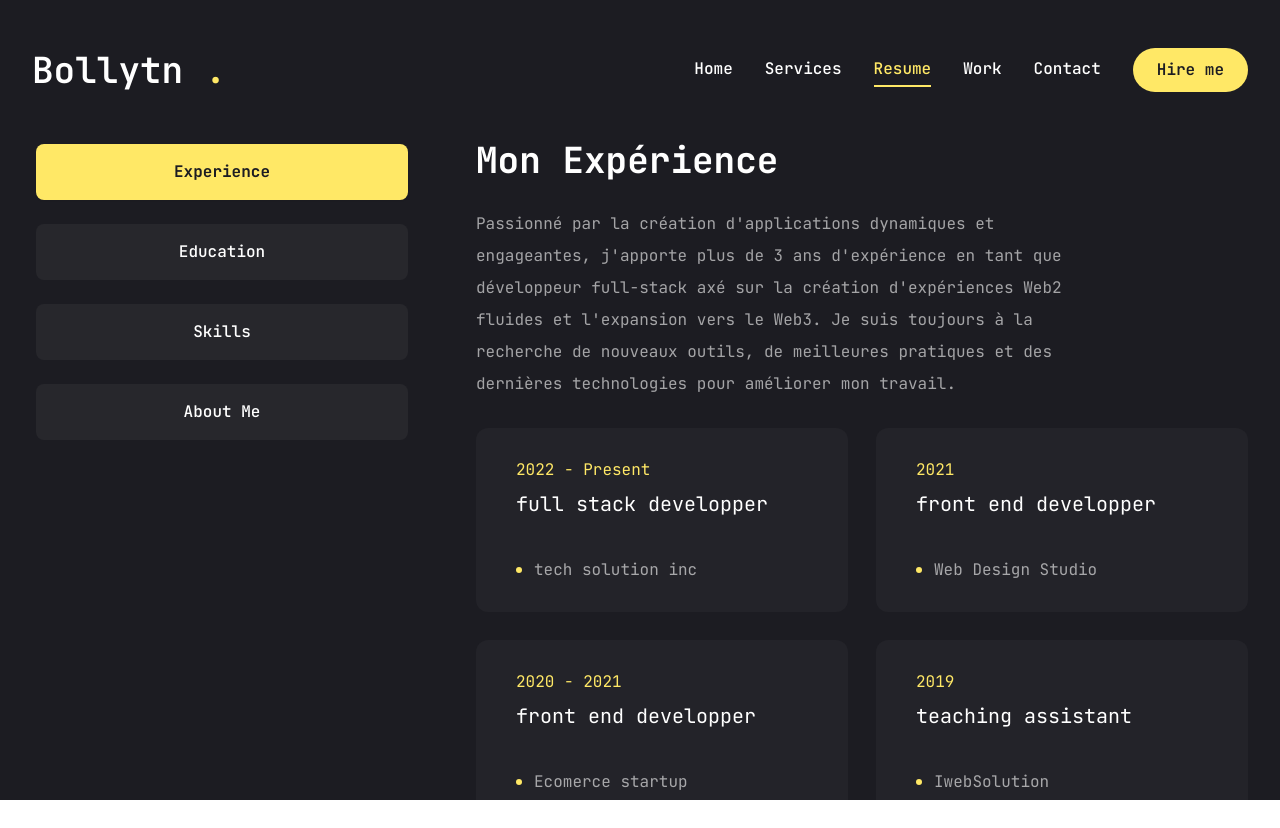
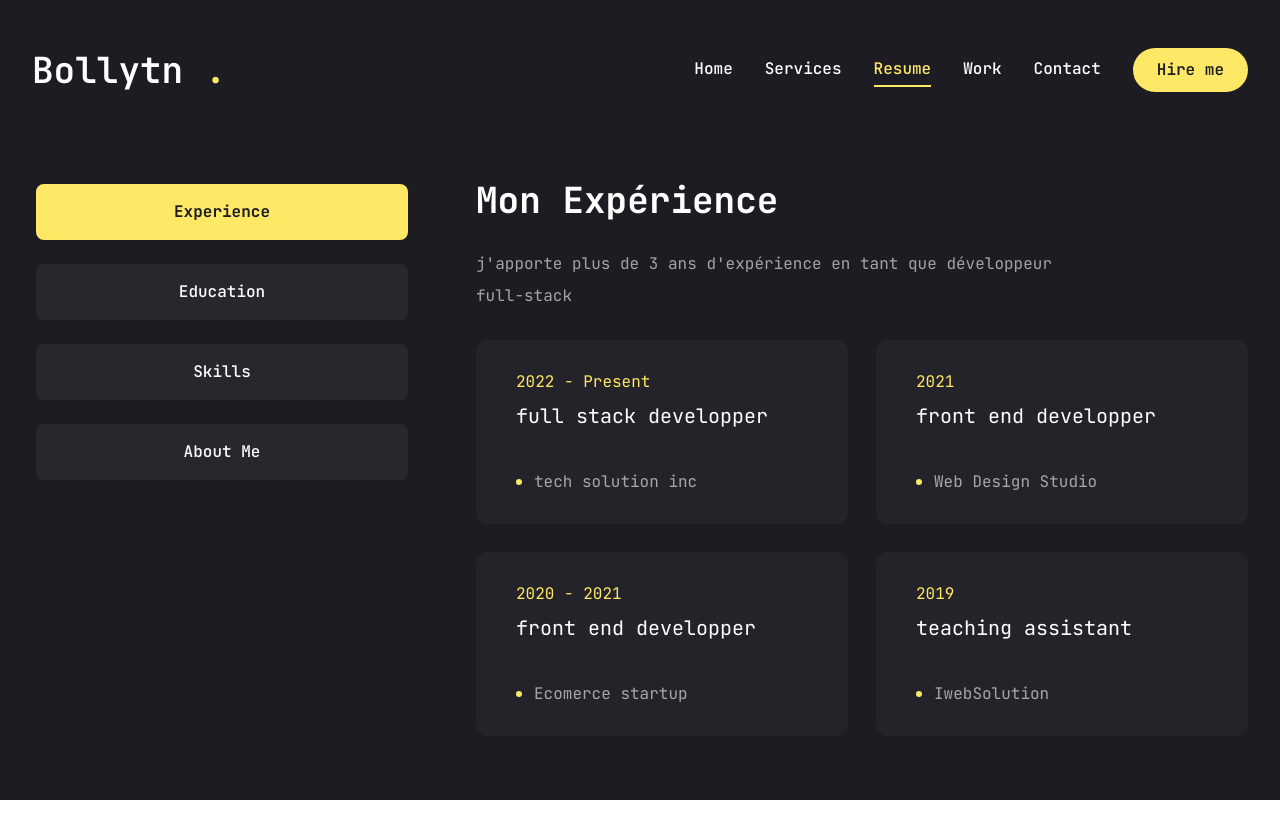
Before and after one commit to bollytn/prof.info, a Next.js app: page /resume in a window 1280 px wide. After the commit the page ends 800 px from the top, so only its background shows below. Built offline with nearby package versions, Linux system fonts and the light colour scheme.

Commit message:
page resumeee

```diff
--- a/app/resume/page.jsx
+++ b/app/resume/page.jsx
@@ -9,7 +9,7 @@ import { TooltipProvider, TooltipTrigger, Tooltip, TooltipContent } from "@/comp
 
 const about = {
     title: "À PROPOS DE MOI",
-    description: "Lsequi porro soluta optio ipsum molestias. Illo facere eum fugiat assumenda fuga repellat mollitia voluptates, similique at illum sit, error molestias.",
+    description: "Passionné par la création d'applications dynamiques et engageantes, j'apporte plus de 3 ans d'expérience en tant que développeur full-stack axé sur la création d'expériences Web2 fluides et l'expansion vers le Web3. Je suis toujours à la recherche de nouveaux outils, de meilleures pratiques et des dernières technologies pour améliorer mon travail.",
     info: [
         {
             filedName: "Nom & Prenom",
@@ -44,7 +44,7 @@ const about = {
 const experience = {
     icon: '/public/assets/resume/badge.svg',
     title: 'Mon Expérience',
-    description: "Passionné par la création d'applications dynamiques et engageantes, j'apporte plus de 3 ans d'expérience en tant que développeur full-stack axé sur la création d'expériences Web2 fluides et l'expansion vers le Web3. Je suis toujours à la recherche de nouveaux outils, de meilleures pratiques et des dernières technologies pour améliorer mon travail.",
+    description: "j'apporte plus de 3 ans d'expérience en tant que développeur full-stack ",
     items: [
         {
             company: 'tech solution inc',
```
